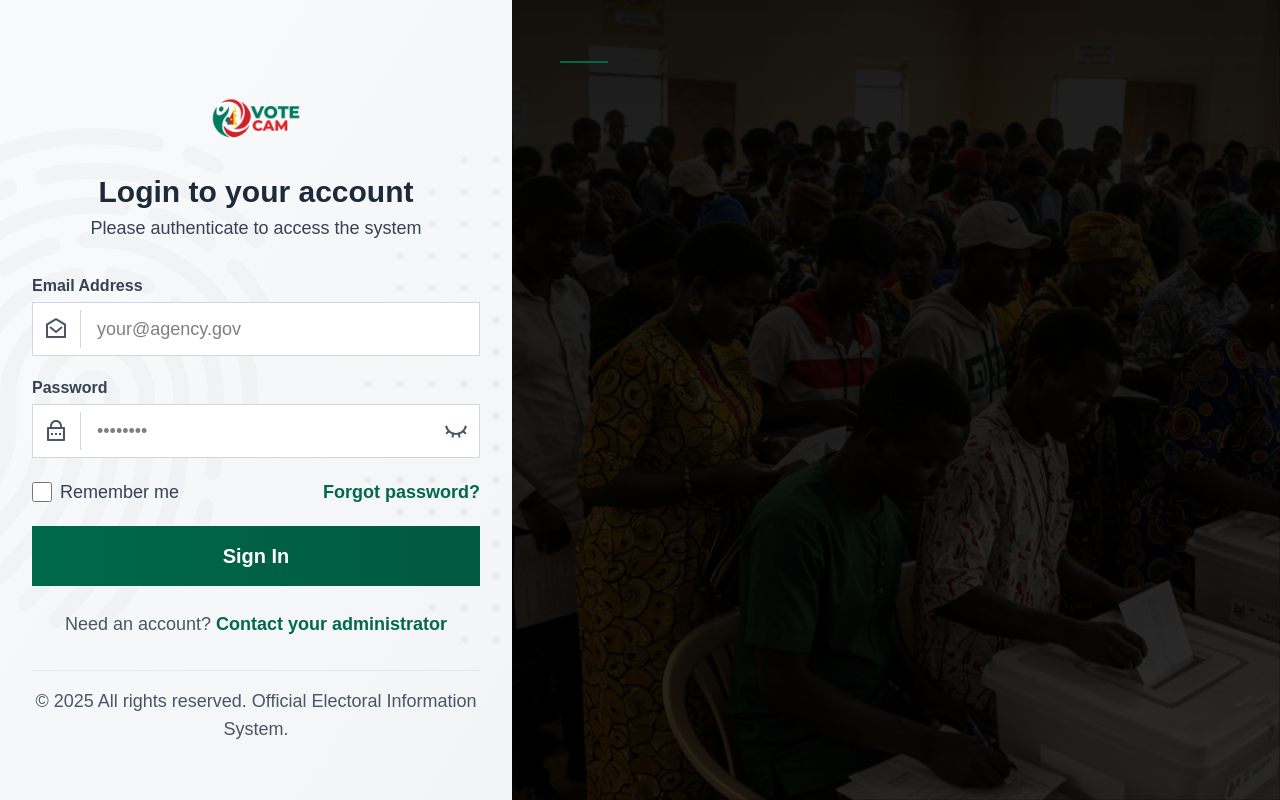
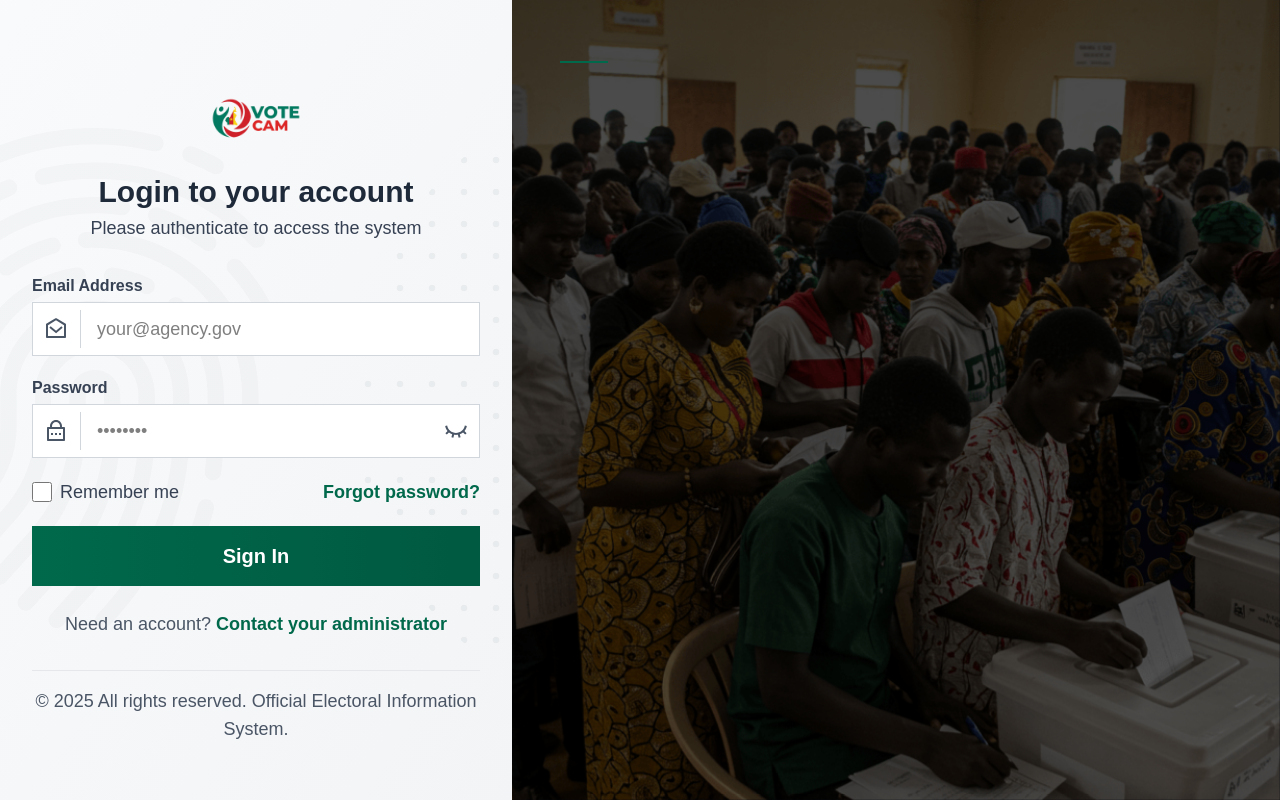
Before and after one commit to votecam/election, a React (Vite) app: page /login in a window 1280 px wide. Built offline with nearby package versions, Linux system fonts and the light colour scheme; a web font is replaced by a local one.

Commit message:
authinfo commit

```diff
--- a/src/components/app/auth/AuthInfo.jsx
+++ b/src/components/app/auth/AuthInfo.jsx
@@ -91,14 +91,14 @@ const AuthSidebar = ({ title }) => {
             <div
               className="absolute inset-0"
               style={{
-                background: 'linear-gradient(to bottom, rgba(0,0,0,0.95) 0%, rgba(0,0,0,0.92) 20%, rgba(0,0,0,0.9) 40%, rgba(0,0,0,0.88) 60%, rgba(0,0,0,0.85) 80%, rgba(0,0,0,0.82) 100%)',
+                background: 'linear-gradient(to bottom, rgba(0,0,0,0.85) 0%, rgba(0,0,0,0.82) 20%, rgba(0,0,0,0.8) 40%, rgba(0,0,0,0.78) 60%, rgba(0,0,0,0.75) 80%, rgba(0,0,0,0.72) 100%)',
                 animation: index === currentImageIndex ? 'gradientPulse 6s ease-in-out infinite' : 'none'
               }}
             >
               <style jsx>{`
                 @keyframes gradientPulse {
-                  0%, 100% { opacity: 0.95; }
-                  50% { opacity: 1; }
+                  0%, 100% { opacity: 0.85; }
+                  50% { opacity: 0.9; }
                 }
               `}</style>
             </div>
```
